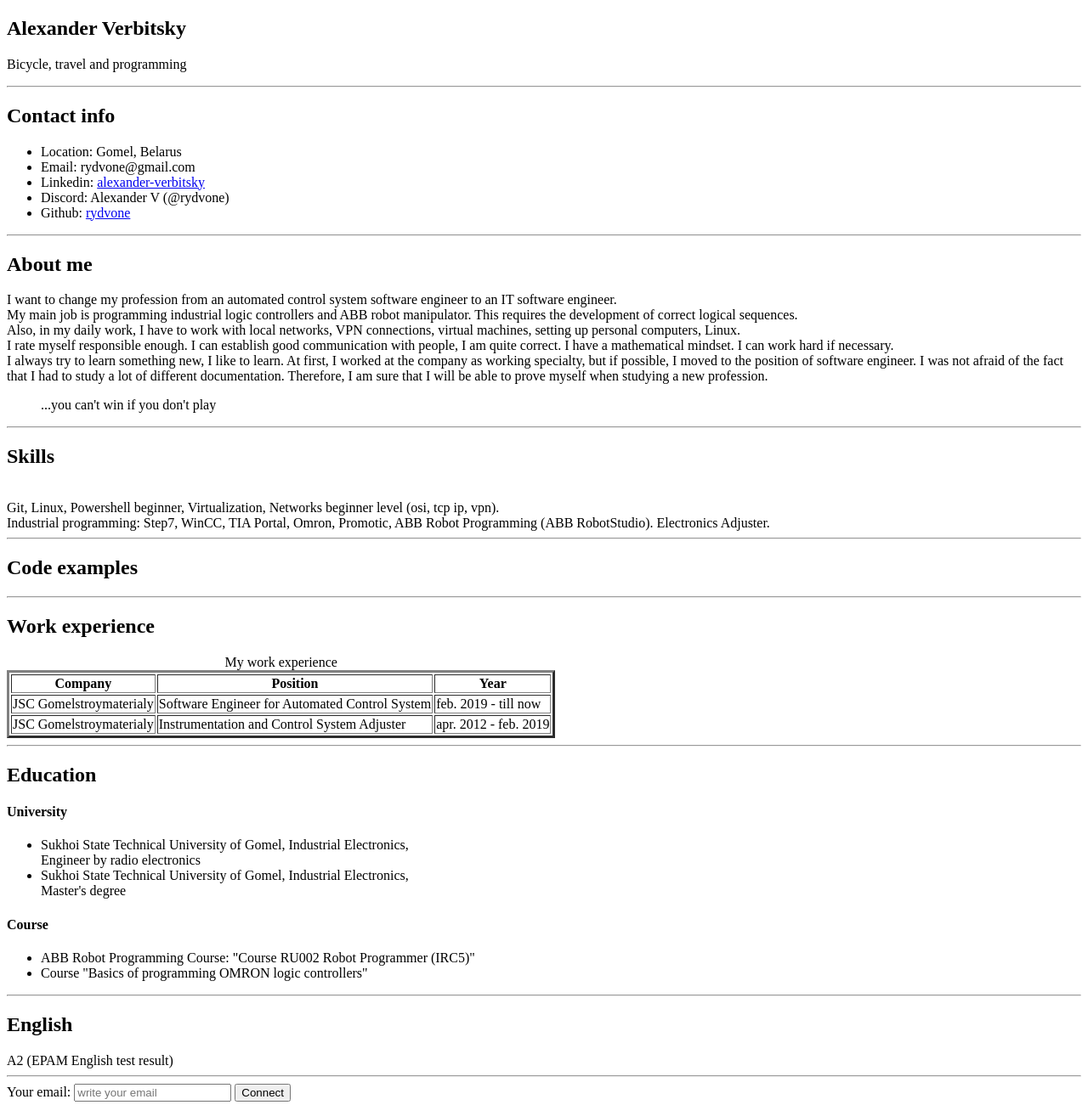
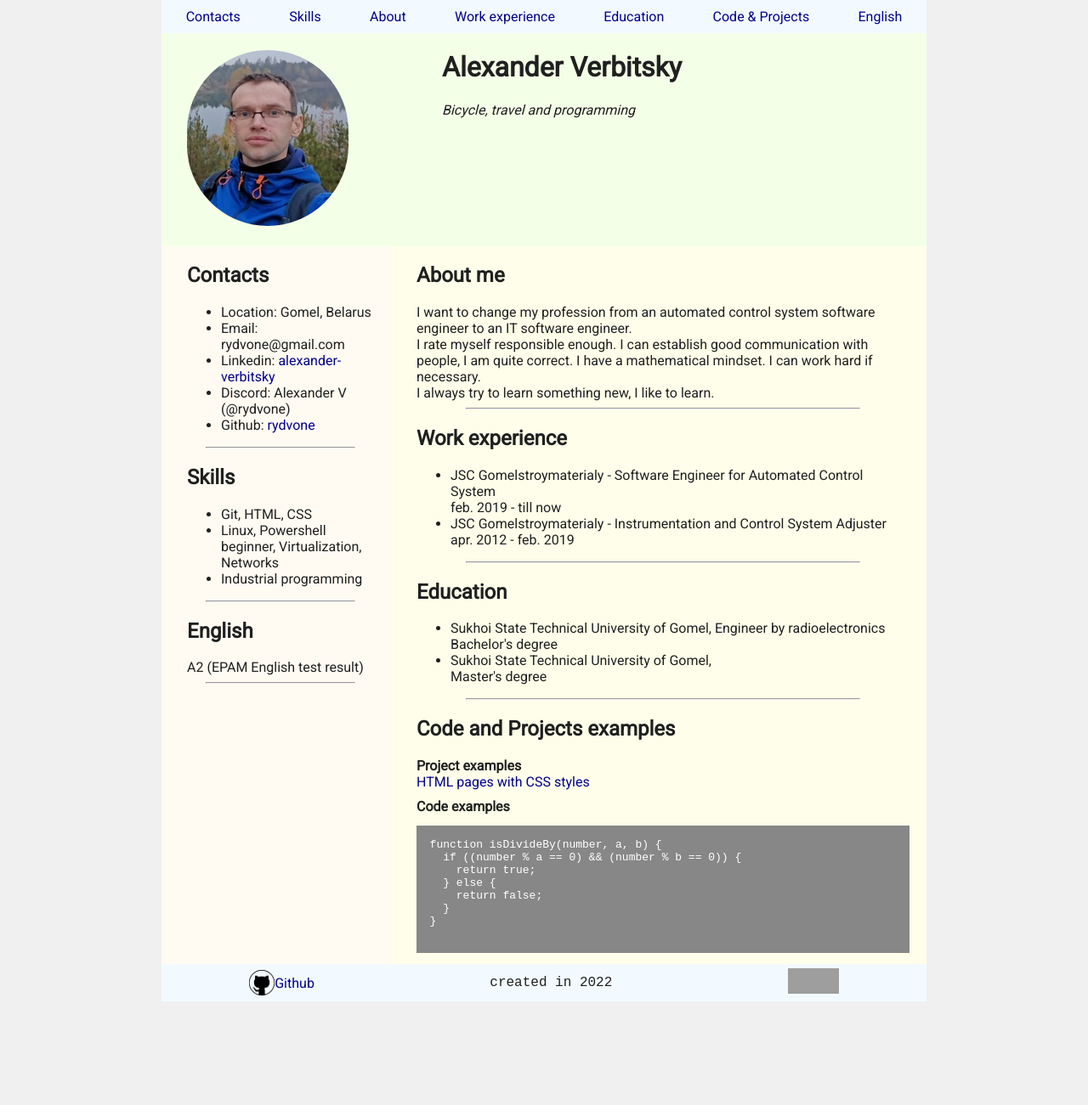
Before and after one commit to MaksimRan/rsschool-cv-1, a plain HTML site: page index.html in a window 1280 px wide. Shown: the whole page at 85% size. After the commit the page ends 1179 px from the top, so only its background shows below. Drawn offline with Linux system fonts and the light colour scheme; grey boxes are pictures that could not be loaded.

Commit message:
feat: rebuild structure index.html

```diff
--- a/index.html
+++ b/index.html
@@ -5,20 +5,44 @@
   <meta charset="UTF-8">
   <meta http-equiv="X-UA-Compatible" content="IE=edge">
   <meta name="viewport" content="width=device-width, initial-scale=1.0">
-  <link rel="stylesheet" href="style.css">
-  <title>A_Verbitsky_CV</title>
+  <title>AVerbitsky CV</title>
+  <link rel="stylesheet" href="styles/styles.css">
 </head>
 
 <body>
-  <!-- <img src="image/avatar4.jpeg" alt="myself" class="avatar"> -->
-  <h2>Alexander Verbitsky</h2>
-  <p>
+  <header>
+    <div class="header_container">
+      <nav class="nav_container">
+        <ul class="nav_list">
+          <li> <a class="nav_container_about" href="#link_contacts">Contacts</a></li>
+          <li><a class="nav_container_about" href="#link_skills">Skills</a></li>
+          <li><a class="nav_container_about" href="#link_about_me">About</a></li>
+          <li><a class="nav_container_about" href="#link_work_experience">Work experience</a></li>
+          <li><a class="nav_container_about" href="#link_education">Education</a></li>
+          <li><a class="nav_container_about" href="#link_code_projects">Code & Projects</a></li>
+          <li><a class="nav_container_about" href="#link_english">English</a></li>
+        </ul>
+      </nav>
+
+      <div class="header_preview">
+        <div class="header_preview_avatar">
+          <img class="avatar" src="image/avatar.jpg" alt="my_avatar">
+        </div>
+        <div class="header_preview_about">
+          <h1>Alexander Verbitsky</h1>
+          <p class="slogan">
             Bicycle, travel and programming
           </p>
-  <hr>
+        </div>
+      </div>
+    </div>
+  </header>
 
-  <div class="block bgYellow">
-    <h2>Contact info</h2>
+  <main>
+    <div class="main_container">
+      <div class="main_container_left">
+        <div class="column">
+          <h2><a id="link_contacts"></a>Contacts</h2>
           <ul>
             <li>Location: Gomel, Belarus</li>
             <li>Email: rydvone@gmail.com</li>
@@ -28,98 +52,117 @@
             <li>Github: <a href="https://github.com/rydvone">rydvone</a></li>
           </ul>
         </div>
-  <hr>
+        <hr class="hr_column">
 
-  <div class="block">
-    <h2>About me</h2>
-    <p>
+        <div class="column">
+          <h2><a id="link_skills"></a>Skills</h2>
+          <ul>
+            <li>Git, HTML, CSS</li>
+            <li>Linux, Powershell beginner, Virtualization, Networks</li>
+            <li>Industrial programming</li>
+          </ul>
+        </div>
+        <hr class="hr_column">
+
+        <div class="column">
+          <h2><a id="link_english"></a>English</h2>
+          <div>A2 (EPAM English test result)</div>
+        </div>
+        <hr class="hr_column">
+      </div>
+
+      <div class="main_container_right">
+        <div class="column">
+          <h2><a id="link_about_me"></a>About me</h2>
           I want to change my profession from an automated control system software engineer to an IT software engineer.
-      </br>My main job is programming industrial logic controllers and ABB robot manipulator. This requires the
-      development of correct logical sequences.
-      <br>Also, in my daily work, I have to work with local networks, VPN connections, virtual machines, setting up
-      personal computers, Linux.
-      <br>I rate myself responsible enough. I can establish good communication with people, I am quite correct. I have a
+          <!-- <br>My main job is programming industrial logic controllers and ABB robot manipulator. This requires the
+                  development of correct logical sequences. -->
+          <!-- <br>Also, in my daily work, I have to work with local networks, VPN connections, virtual machines, setting up
+                  personal computers, Linux. -->
+          <br>I rate myself responsible enough. I can establish good communication with people, I am quite correct. I
+          have
+          a
           mathematical mindset. I can work hard if necessary.
-      <br>I always try to learn something new, I like to learn. At first, I worked at the company as working specialty,
-      but if possible, I moved to the position of software engineer. I was not afraid of the fact that I had to study a
+          <br>I always try to learn something new, I like to learn.
+          <!-- At first, I worked at the company as working
+                  specialty,
+                  but if possible, I moved to the position of software engineer. I was not afraid of the fact that I had to study
+                  a
                   lot of different documentation. Therefore, I am sure that I will be able to prove myself when studying a new
-      profession.
-    <blockquote>...you can't win if you don't play</blockquote>
-    </p>
+                  profession. -->
+          <!-- <blockquote>...you can't win if you don't play</blockquote>       -->
         </div>
-  <hr>
+        <hr class="hr_column">
 
-  <div class="block">
-    <h2>Skills</h2>
-    <br>Git, Linux, Powershell beginner, Virtualization, Networks beginner level (osi, tcp ip, vpn).
-    <br>Industrial programming: Step7, WinCC, TIA Portal, Omron, Promotic, ABB Robot Programming (ABB RobotStudio).
-    Electronics Adjuster.
+        <div class="column">
+          <h2><a id="link_work_experience"></a>Work experience</h2>
+          <ul>
+            <li>JSC Gomelstroymaterialy - Software Engineer for Automated Control System
+              <br>feb. 2019 - till now
+            </li>
+            <li>JSC Gomelstroymaterialy - Instrumentation and Control System Adjuster
+              <br>apr. 2012 - feb. 2019
+            </li>
+          </ul>
         </div>
-  <hr>
+        <hr class="hr_column">
 
-  <div class="block">
-    <h2>Code examples</h2>
-  </div>
-  <hr>
-
-  <div class="block">
-    <h2>Work experience</h2>
-    <table border="3" class="table">
-      <caption>My work experience</caption>
-      <thead>
-        <tr>
-          <th>Company</th>
-          <th>Position</th>
-          <th>Year</th>
-        </tr>
-      </thead>
-      <tbody>
-        <tr>
-          <td>JSC Gomelstroymaterialy</td>
-          <td>Software Engineer for Automated Control System</td>
-          <td>feb. 2019 - till now</td>
-        </tr>
-        <tr>
-          <td>JSC Gomelstroymaterialy</td>
-          <td>Instrumentation and Control System Adjuster</td>
-          <td>apr. 2012 - feb. 2019</td>
-        </tr>
-      </tbody>
-    </table>
-  </div>
-  <hr>
-
-
-  <div class="block">
-    <h2>Education</h2>
-    <h4>University</h4>
+        <div class="column">
+          <h2><a id="link_education"></a>Education</h2>
           <ul>
-      <li>Sukhoi State Technical University of Gomel, Industrial Electronics,<br>Engineer by radio electronics</li>
-      <li>Sukhoi State Technical University of Gomel, Industrial Electronics,<br>Master's degree</li>
+            <li>Sukhoi State Technical University of Gomel, Engineer by radioelectronics
+              <br>Bachelor's degree
+            </li>
+            <li>Sukhoi State Technical University of Gomel,
+              <br>Master's degree
+            </li>
           </ul>
-    <h4>Course</h4>
+          <!-- <h4>Course</h4>
                 <ul>
                   <li>ABB Robot Programming Course: "Course RU002 Robot Programmer (IRC5)"</li>
                   <li>Course "Basics of programming OMRON logic controllers"</li>
-    </ul>
+                </ul> -->
         </div>
-  <hr>
+        <hr class="hr_column">
 
+        <div class="column style_code">
+          <h2><a id="link_code_projects"></a>Code and Projects examples</h2>
+          <div class="column style_code">
+            <div class="bold">
+              Project examples
+            </div>
+            <a href="https://rydvone.github.io/rsschool-cv/"> HTML pages with CSS styles</a>
+          </div>
+          <div class="bold">
+            Code examples
+          </div>
+          <pre class="pre_block_code">
+                  <code>
+  function isDivideBy(number, a, b) {
+    if ((number % a == 0) && (number % b == 0)) {
+      return true;
+    } else {
+      return false;
+    }
+  }
+                  </code>
+                </pre>
+        </div>
+      </div>
 
-  <div class="block">
-    <h2>English</h2>
-    <div>A2 (EPAM English test result)</div>
     </div>
-  <hr>
-
+  </main>
 
   <footer>
-    <form action="/">
-      <label for="name">Your email:</label>
-      <input type="text" id='name' placeholder="write your email">
-      <input type="submit" value="Connect">
-    </form>
+    <div class="footer_container">
+      <a class="footer_container_git" href="https://github.com/rydvone"><img src="image/logo_github.png" width="30"
+          height="30" alt="logo_github">Github</a>
+      <div class="footer_container_date">created in 2022</div>
+      <a href="https://rs.school/js/"><img src="https://rs.school/images/rs_school_js.svg" width="60" height="30"
+          alt="logo_rsschool"></a>
+    </div>
   </footer>
+
 </body>
 
 </html>
```
Also changed, not shown: image/logo_github.png (added). Lines whose indentation alone changed are shown as unchanged.
